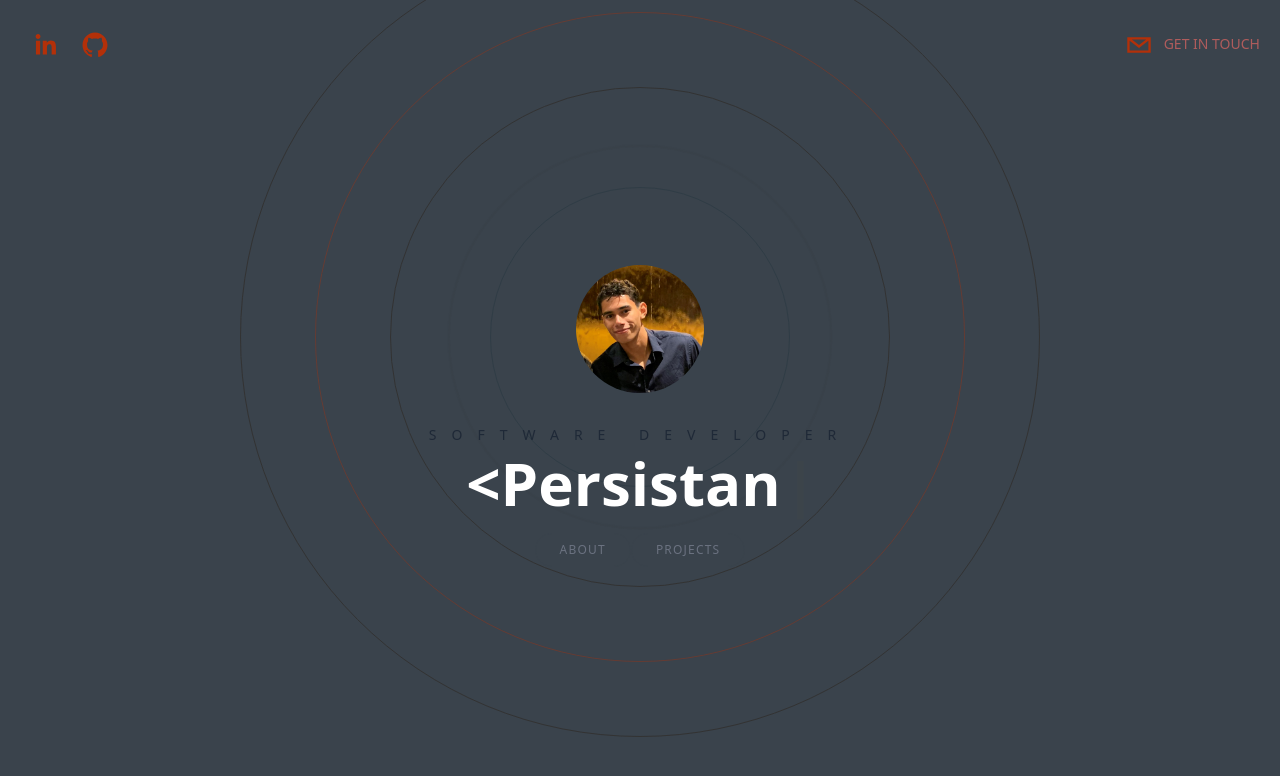
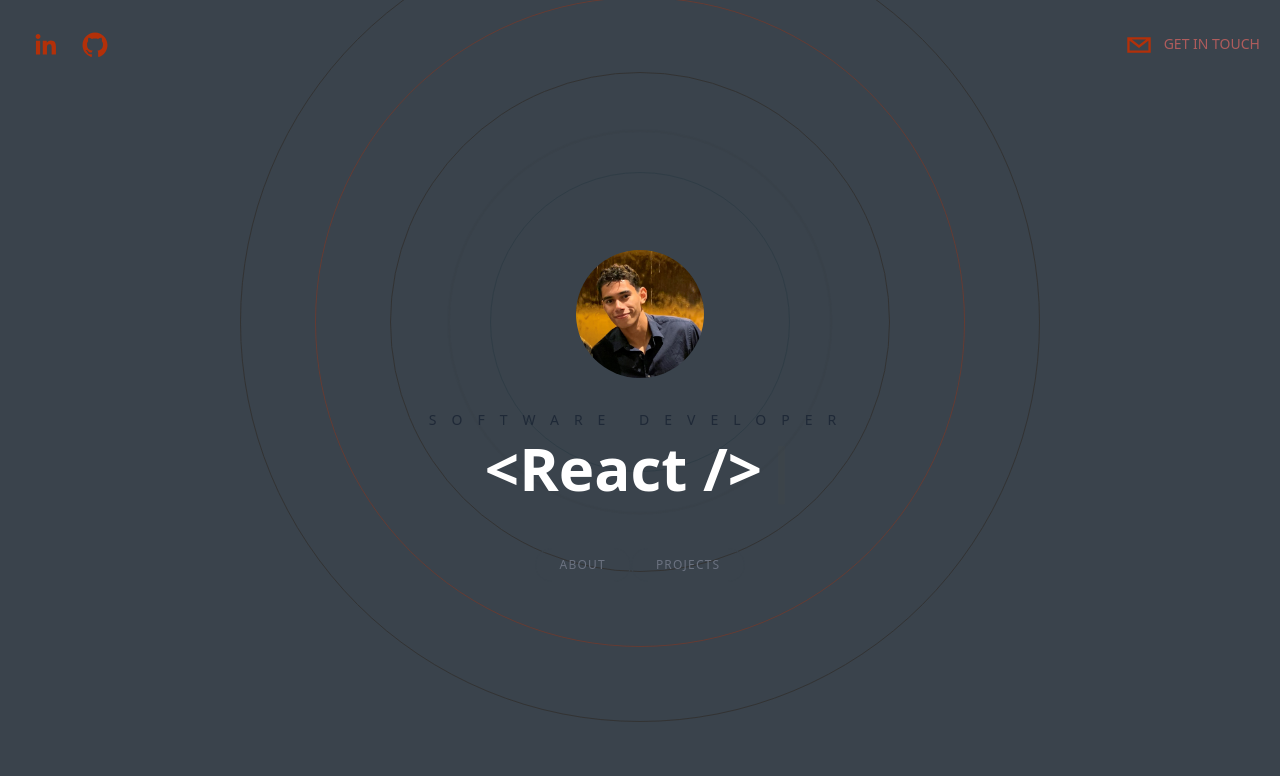
Before and after one commit to fsanchez1397/mainPortfolio, a Next.js app: page / in a window 1280 px wide. Shown: the top 776 px of the page. Built offline with nearby package versions, Linux system fonts and the light colour scheme.

Commit message:
chore: update typewriter words

```diff
--- a/components/Hero.tsx
+++ b/components/Hero.tsx
@@ -9,11 +9,11 @@ type Props = {};
 const Hero = ({}: Props) => {
   const [text, helper] = useTypewriter({
     words: [
-      "Hello, my name is Felipe",
-      "<Persistant />",
-      "<Discliplined />",
-      "<Compassionate />",
-      "Self Taugh Dev",
+      "<Fullstack Developer />",
+      "<React />",
+      "<TypeScript />",
+      "<WordPress />",
+      "<Shopify />",
     ],
     loop: true,
     delaySpeed: 1500,
@@ -36,10 +36,13 @@ const Hero = ({}: Props) => {
         <h2 className="text-sm uppercase tracking-[15px] text-gray-800 pb-2">
           Software Developer
         </h2>
-        <h1 className="text-5xl lg:text-6xl font-semibold px-10">
-          <span> {text}</span>
-          <Cursor cursorColor="#F7AB0A" />
-        </h1>
+        <div className="min-h-[90px]">
+          <h1 className="text-4xl lg:text-6xl font-semibold px-10">
+            <span> {text}</span>
+            <Cursor cursorColor="#F7AB0A" />
+          </h1>
+        </div>
+
         {/*Page Navigation */}
         <div className="pt-5">
           <Link href="#about">
--- a/package.json
+++ b/package.json
@@ -16,7 +16,7 @@
     "eslint": "8.32.0",
     "eslint-config-next": "13.1.2",
     "framer-motion": "^8.5.0",
-    "next": "13.1.2",
+    "next": "^13.1.2",
     "react": "18.2.0",
     "react-dom": "18.2.0",
     "react-simple-typewriter": "^5.0.1",
```
Also changed, not shown: 1 other file (tests, documents, lock files or other folders).
